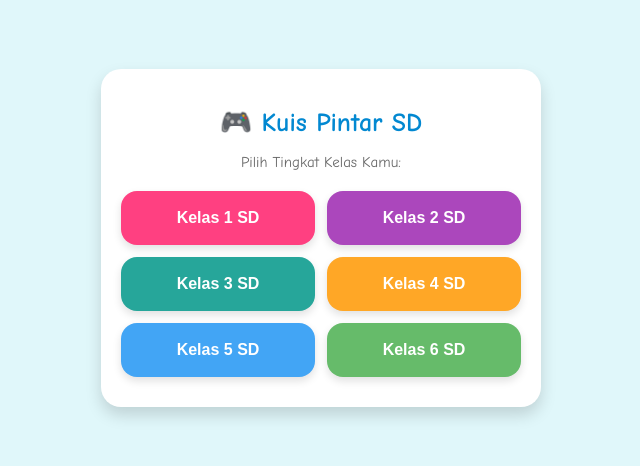
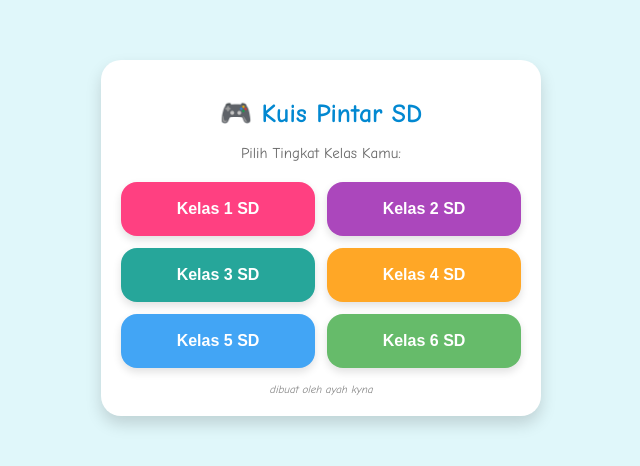
Before and after one commit to dicky3x/kuisanak, a plain HTML site: page index.html in a window 1280 px wide. Shown: the part 162-628 px from the top of the page, without its empty margins (319-959 px from the left). Drawn offline with Linux system fonts and the light colour scheme.

Commit message:
add creator tag

```diff
--- a/index.html
+++ b/index.html
@@ -22,6 +22,9 @@
         <button class="class-btn c5" onclick="selectClass(5)">Kelas 5 SD</button>
         <button class="class-btn c6" onclick="selectClass(6)">Kelas 6 SD</button>
       </div>
+
+      <!-- Teks Kredit Tambahan -->
+      <p class="creator-tag">dibuat oleh ayah kyna</p>
     </div>
 
     <!-- LAYAR 2: LAYAR SOAL KUIS -->
--- a/style.css
+++ b/style.css
@@ -69,6 +69,14 @@ body {
 .class-btn.c4 { background: #ffa726; }
 .class-btn.c5 { background: #42a5f5; }
 .class-btn.c6 { background: #66bb6a; }
+
+.creator-tag {
+  font-size: 11px;
+  color: #888;
+  margin-top: 15px;
+  margin-bottom: 0;
+  font-style: italic;
+}
 
 /* HEADER SOAL */
 .header-info {
```
